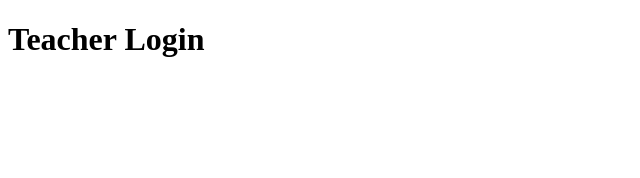
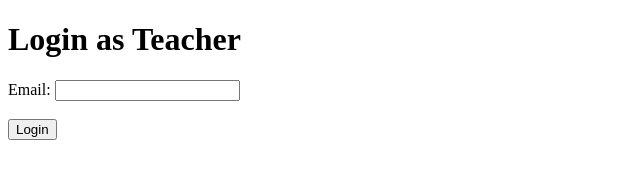
Before and after one commit to eshanshahk/form, a website: page client/index.html in a window 1280 px wide. Shown: the whole page, without its empty margins (0-640 px from the left). Drawn offline with Linux system fonts and the light colour scheme.

Commit message:
edit index with basic login page

```diff
--- a/client/index.html
+++ b/client/index.html
@@ -1,9 +1,14 @@
 <!DOCTYPE html>
 <html>
   <head>
-    <title>Login Page</title>
+    <title>Teacher Login</title>
   </head>
   <body>
-    <h1>Teacher Login</h1>
+    <h1>Login as Teacher</h1>
+    <form action="http://localhost:3000/login" method="POST">
+      <label for="email">Email:</label>
+      <input type="email" id="email" name="password" required /><br /><br />
+      <button type="submit">Login</button>
+    </form>
   </body>
 </html>
```
